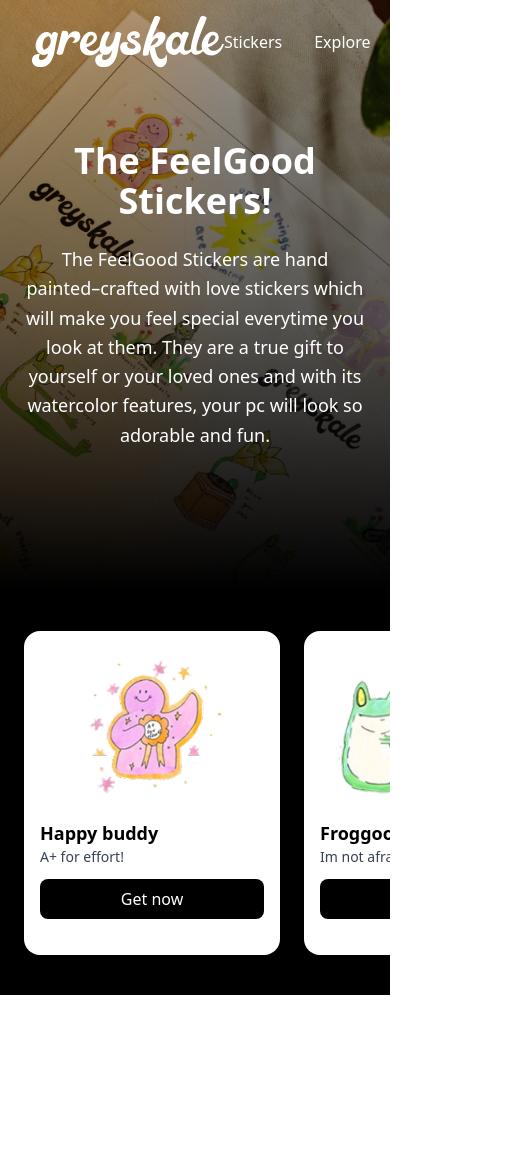
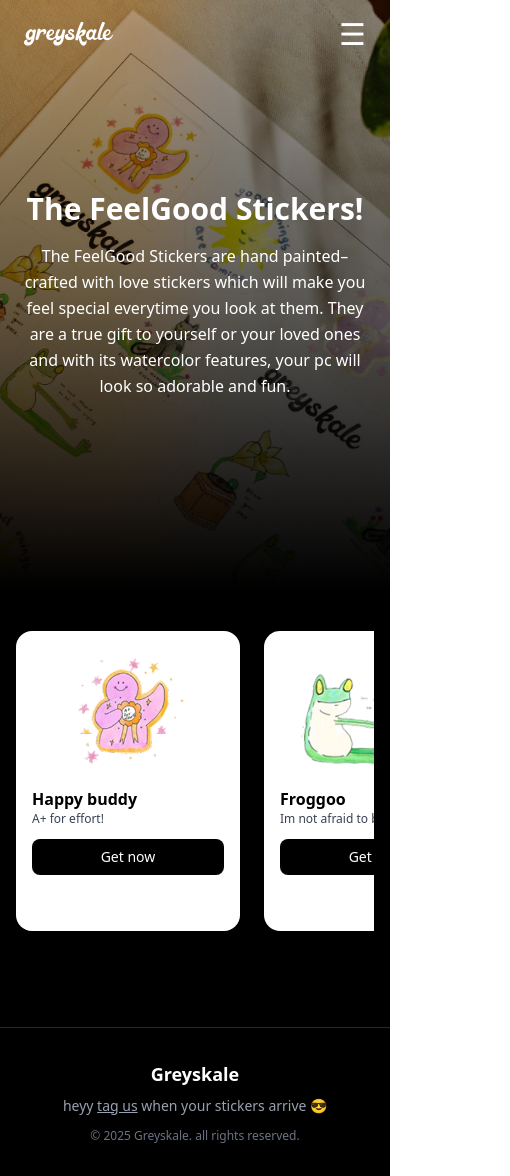
Before and after one commit to GreySkale-Foundation/website, a SvelteKit app: page /products in a window 390 px wide. Shown: the whole page, 510 px wide, since content can reach past the window. Before the commit the page ends 995 px from the top, so only its background shows below. Built offline with nearby package versions, Linux system fonts and the light colour scheme; a web font is replaced by a local one.

Commit message:
added further details to products

```diff
--- a/src/routes/products/+page.svelte
+++ b/src/routes/products/+page.svelte
@@ -29,66 +29,74 @@
 <script>
   import bg from "$lib/assets/products/bg.jpg";
   import GSKLogo from "$lib/assets/gsklogo.svg";
-  import froggo from "$lib/assets/products/froggo.png"
-  import happyBuddy from "$lib/assets/products/happybuddy.png"
-  import milo from "$lib/assets/products/milo.png"
-  import lily from "$lib/assets/products/lily.png"
-  import sunny from "$lib/assets/products/sunny.png"
+  import froggo from "$lib/assets/products/froggo.png";
+  import happyBuddy from "$lib/assets/products/happybuddy.png";
+  import milo from "$lib/assets/products/milo.png";
+  import lily from "$lib/assets/products/lily.png";
+  import sunny from "$lib/assets/products/sunny.png";
+
+  let menuOpen = false;
+  const instagramId = "greyskalerobotics"; // 🔴 change this to your IG username
+
   const stickers = [
-    {
-      title: "Happy buddy",
-      desc: "A+ for effort!",
-      img: happyBuddy
-    },
-    {
-      title: "Froggoo",
-      desc: "Im not afraid to be seen trying",
-      img: froggo
-    },
-    {
-      title: "Flowers and Milo the cat",
-      desc: "Look around! Flowers Everywhere!",
-      img: milo
-    },
-    {
-      title: "Lily and the musical box ",
-      desc: "Bloom in your own pace",
-      img: lily
-    },
-    {
-      title: "Sunshine",
-      desc: "good things are coming",
-      img: sunny
-    },
+    { title: "Happy buddy", desc: "A+ for effort!", img: happyBuddy },
+    { title: "Froggoo", desc: "Im not afraid to be seen trying", img: froggo },
+    { title: "Flowers and Milo the cat", desc: "Look around! Flowers Everywhere!", img: milo },
+    { title: "Lily and the musical box ", desc: "Bloom in your own pace", img: lily },
+    { title: "Sunshine", desc: "good things are coming", img: sunny }
   ];
+
+  function orderNow(sticker) {
+    const defaultMsg = `Hello 👋 I want to buy the "${sticker.title}" sticker!`;
+    navigator.clipboard.writeText(defaultMsg).then(() => {
+      alert("📋 Message copied! Paste it in Instagram DM.");
+      window.open(`https://ig.me/m/${instagramId}`, "_blank");
+    });
+  }
 </script>
 
 <div class="min-h-screen bg-black text-white font-sans">
   <!-- Navbar -->
-  <nav class="absolute top-0 left-0 w-full flex justify-between items-center px-8 py-4 z-20">
-    <img class="fill-black" src={GSKLogo} alt="greyskale">
-    <div class="flex items-center gap-8">
+  <nav class="absolute top-0 left-0 w-full flex items-center justify-between px-6 md:px-8 py-4 z-20">
+    <img src={GSKLogo} alt="greyskale" class="h-6 sm:h-8 md:h-10 w-auto" />
+
+    <!-- Desktop Nav -->
+    <div class="hidden md:flex items-center gap-8">
       <a href="#" class="hover:underline">Stickers</a>
       <a href="#" class="hover:underline">Explore</a>
       <a href="#" class="hover:underline">Contact us</a>
       <button class="text-xl">♡</button>
     </div>
+
+    <!-- Mobile Hamburger -->
+    <button
+      class="md:hidden text-3xl focus:outline-none"
+      on:click={() => menuOpen = !menuOpen}
+    >
+      {menuOpen ? "✕" : "☰"}
+    </button>
   </nav>
 
+  <!-- Mobile Menu Dropdown -->
+  {#if menuOpen}
+    <div class="absolute top-16 left-0 w-full bg-black/30 backdrop-blur-2xl text-white flex flex-col items-center gap-6 py-6 md:hidden z-10">
+      <a href="#" class="hover:underline" on:click={() => menuOpen = false}>Stickers</a>
+      <a href="#" class="hover:underline" on:click={() => menuOpen = false}>Explore</a>
+      <a href="#" class="hover:underline" on:click={() => menuOpen = false}>Contact us</a>
+      <button class="text-xl">♡</button>
+    </div>
+  {/if}
+
   <!-- Hero -->
-  <section class="relative h-[70vh] flex items-center justify-center text-center">
-    <img
-      src={bg}
-      alt="background"
-      class="absolute inset-0 w-full h-full object-cover"
-    />
+  <section class="relative h-[70vh] flex items-center justify-center text-center px-4">
+    <img src={bg} alt="background" class="absolute inset-0 w-full h-full object-cover" />
     <div class="absolute inset-0 bg-gradient-to-b from-black/30 via-black/60 to-black"></div>
 
-    <div class="relative max-w-2xl px-6">
-      <h2 class="text-4xl md:text-5xl font-extrabold mb-6">
+    <div class="relative max-w-2xl">
+      <h2 class="text-3xl sm:text-4xl md:text-5xl font-extrabold mb-4 sm:mb-6">
         The FeelGood Stickers!
       </h2>
-      <p class="text-lg leading-relaxed">
+      <p class="text-base sm:text-lg leading-relaxed px-2 sm:px-0">
         The FeelGood Stickers are hand painted–crafted with love stickers which
         will make you feel special everytime you look at them. They are a true
         gift to yourself or your loved ones and with its watercolor features,
@@ -97,21 +105,37 @@
     </div>
   </section>
 
-  <!-- Scrollable cards -->
-  <section class="px-6 py-10 overflow-x-auto">
-    <div class="flex gap-6">
+  <!-- Cards -->
+  <section class="px-4 sm:px-6 py-10">
+    <div class="flex md:grid md:grid-cols-3 lg:grid-cols-4 xl:grid-cols-5 gap-6 overflow-x-auto md:overflow-visible pb-4">
       {#each stickers as s}
-        <div class="flex-shrink-0 w-64 bg-white text-black rounded-2xl shadow-lg p-4">
-          <img src={s.img} alt={s.title} class="w-full h-40 object-contain mb-3" />
-          <h3 class="font-bold text-lg">{s.title}</h3>
-          <p class="text-sm text-gray-700 mb-3">{s.desc}</p>
+        <div class="flex-shrink-0 w-56 sm:w-64 bg-white text-black rounded-2xl shadow-lg p-4">
+          <img src={s.img} alt={s.title} class="w-full h-32 sm:h-40 object-contain mb-3" />
+          <h3 class="font-bold text-base sm:text-lg">{s.title}</h3>
+          <p class="text-xs sm:text-sm text-gray-700 mb-3">{s.desc}</p>
+
+          <!-- ✅ Instagram button -->
           <button
-            class="bg-black text-white px-4 py-2 rounded-lg w-full hover:bg-gray-800"
-          >
-            Get now
-          </button>
+            on:click={() => window.open(`https://ig.me/m/YOUR_INSTAGRAM_USERNAME`, "_blank")}
+           class="bg-black text-white px-3 py-2 sm:px-4 sm:py-2 rounded-lg w-full hover:bg-gray-800 text-sm sm:text-base"
+>
+  Get now
+</button>
+
         </div>
       {/each}
     </div>
   </section>
+
+  <!-- Footer -->
+<footer class="bg-black text-white text-center py-8 border-t border-gray-800 mt-10">
+  <h3 class="text-lg font-semibold mb-2">Greyskale</h3>
+  <p class="text-sm text-gray-400">
+  heyy <a href="https://instagram.com/greyskalerobotics" target="_blank" class="underline hover:text-white">tag us</a> when your stickers arrive 😎
+</p>
+  <p class="text-xs text-gray-500 mt-3">
+    © {new Date().getFullYear()} Greyskale. all rights reserved.
+  </p>
+</footer>
+
 </div>
```
